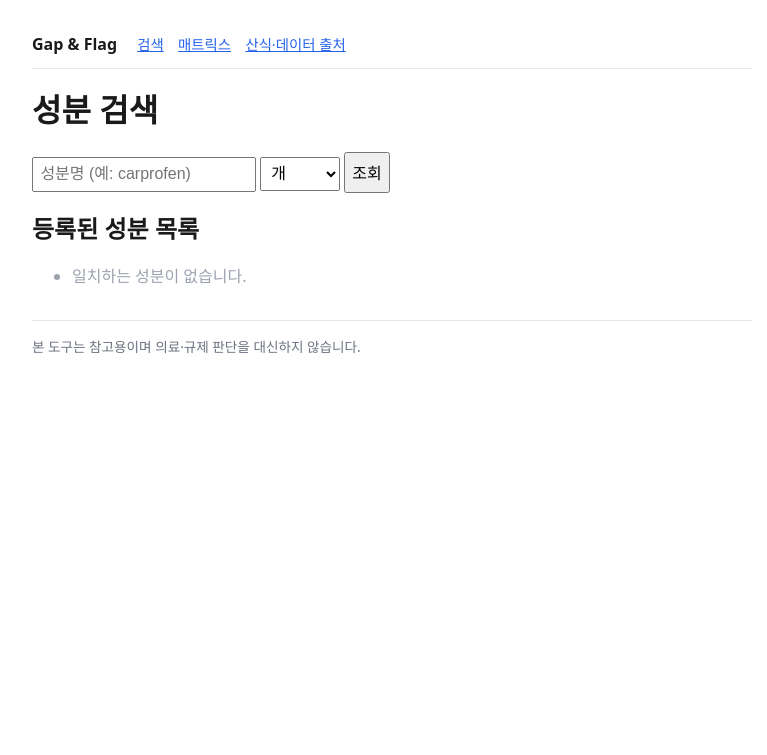
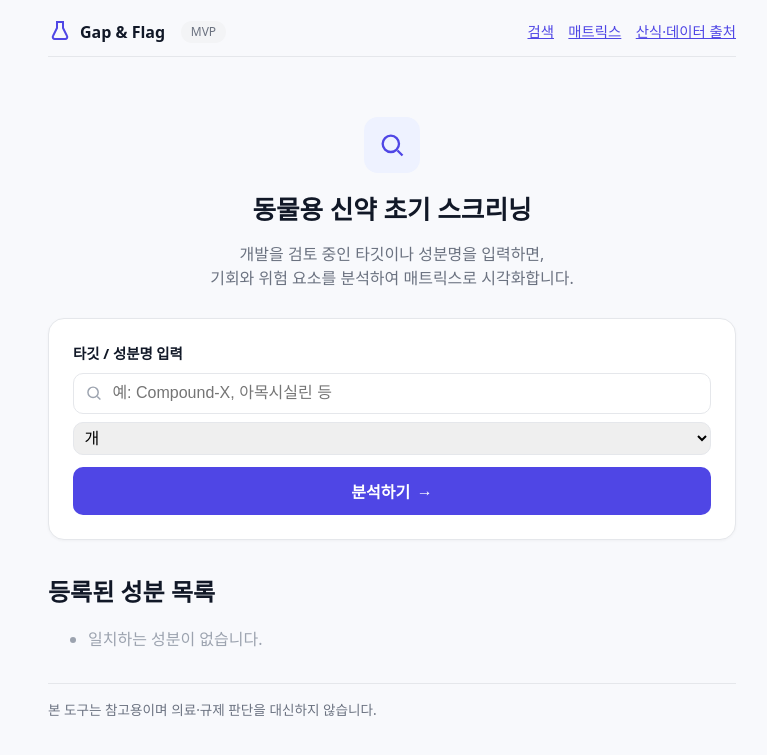
Before and after one commit to Ji-gam/GapFlag, a FastAPI app: template app/templates/search.html in a window 1280 px wide. Shown: the top 755 px of the page, without its empty margins (248-1015 px from the left). Run offline with FastAPI, Linux system fonts and the light colour scheme; the template is opened without the code that fills it, so the values that code supplies are empty.

Commit message:
design: 검색·상세 화면을 인디고 톤 카드 UI로 리디자인
공유받은 VetScreen 목업을 참고해 랜딩 검색 화면을 히어로 카드 레이아웃으로 바꾸고,
근거 카드 화면에 위험/기회 색상 accent와 데이터 없음(dashed) 스타일을 적용.

Co-Authored-By: Claude Sonnet 5 <noreply@anthropic.com>

```diff
--- a/app/templates/base.html
+++ b/app/templates/base.html
@@ -5,36 +5,82 @@
 <meta name="viewport" content="width=device-width, initial-scale=1">
 <title>Gap &amp; Flag</title>
 <style>
-  body { font-family: system-ui, sans-serif; max-width: 720px; margin: 2rem auto; padding: 0 1rem; color: #1a1a1a; line-height: 1.5; }
-  a { color: #2563eb; }
+  :root {
+    --accent: #4f46e5;
+    --accent-dark: #4338ca;
+    --accent-bg: #eef2ff;
+    --ink: #111827;
+    --muted: #6b7280;
+    --border: #e5e7eb;
+    --page-bg: #f8f9fc;
+  }
+  * { box-sizing: border-box; }
+  body { font-family: system-ui, sans-serif; max-width: 720px; margin: 0 auto; padding: 0 1rem 2rem; color: var(--ink); line-height: 1.5; background: var(--page-bg); }
+  a { color: var(--accent); }
   .muted { color: #9ca3af; }
   h1 { margin-top: 0.25rem; }
   h1, h2 { line-height: 1.3; }
-  .card { border: 1px solid #e5e7eb; border-radius: 8px; padding: 1rem; margin-bottom: 0.75rem; }
+  .card { border: 1px solid var(--border); border-radius: 12px; padding: 1rem; margin-bottom: 0.75rem; background: #fff; }
   .card.null { background: #f3f4f6; color: #9ca3af; }
-  .disclaimer { margin-top: 2rem; padding-top: 1rem; border-top: 1px solid #e5e7eb; font-size: 0.85rem; color: #6b7280; }
+  .disclaimer { margin-top: 2rem; padding-top: 1rem; border-top: 1px solid var(--border); font-size: 0.85rem; color: var(--muted); }
   input, select, button { font-size: 1rem; padding: 0.4rem; }
   table { border-collapse: collapse; width: 100%; margin: 0.75rem 0 1.25rem; font-size: 0.9rem; }
-  th, td { border: 1px solid #e5e7eb; padding: 0.4rem 0.6rem; text-align: left; vertical-align: top; }
+  th, td { border: 1px solid var(--border); padding: 0.4rem 0.6rem; text-align: left; vertical-align: top; }
   th { background: #f9fafb; }
   code { background: #f3f4f6; padding: 0.1rem 0.3rem; border-radius: 4px; }
 
-  .site-header { display: flex; flex-wrap: wrap; align-items: baseline; gap: 0.4rem 1rem; padding-bottom: 0.75rem; margin-bottom: 1.25rem; border-bottom: 1px solid #e5e7eb; }
-  .site-header .brand { font-weight: 700; color: #1a1a1a; text-decoration: none; margin-right: 0.25rem; }
-  .site-header nav { display: flex; gap: 0.9rem; font-size: 0.9rem; }
+  .site-header { display: flex; flex-wrap: wrap; align-items: center; gap: 0.4rem 1rem; padding: 1.25rem 0 0.75rem; margin-bottom: 1.25rem; border-bottom: 1px solid var(--border); }
+  .site-header .brand { display: flex; align-items: center; gap: 0.5rem; font-weight: 700; color: var(--ink); text-decoration: none; }
+  .site-header .brand-icon { width: 1.5rem; height: 1.5rem; color: var(--accent); }
+  .site-header .badge { font-size: 0.75rem; color: var(--muted); background: #f3f4f6; border-radius: 999px; padding: 0.15rem 0.6rem; }
+  .site-header nav { display: flex; gap: 0.9rem; font-size: 0.9rem; margin-left: auto; }
 
   .score-summary { display: flex; flex-wrap: wrap; gap: 0.75rem; margin: 1rem 0 1.5rem; }
-  .score-box { flex: 1 1 200px; border: 1px solid #e5e7eb; border-radius: 8px; padding: 0.75rem 1rem; }
+  .score-box { flex: 1 1 200px; border: 1px solid var(--border); border-radius: 12px; padding: 0.75rem 1rem; background: #fff; }
   .score-box.null { background: #f3f4f6; }
-  .score-box .score-label { font-size: 0.85rem; color: #6b7280; }
+  .score-box .score-label { font-size: 0.85rem; color: var(--muted); }
   .score-box .score-value { font-size: 1.6rem; font-weight: 700; }
   .score-box .score-value.null { color: #9ca3af; font-size: 1.1rem; font-weight: 400; }
-  .coverage-badge { display: inline-block; margin-top: 0.25rem; font-size: 0.8rem; padding: 0.1rem 0.45rem; border-radius: 999px; background: #eef2ff; color: #3730a3; }
+  .coverage-badge { display: inline-block; margin-top: 0.25rem; font-size: 0.8rem; padding: 0.1rem 0.45rem; border-radius: 999px; background: var(--accent-bg); color: #3730a3; }
+
+  .hero { text-align: center; padding: 2.5rem 0 1rem; }
+  .hero-icon { width: 3.5rem; height: 3.5rem; margin: 0 auto 1.25rem; display: flex; align-items: center; justify-content: center; background: var(--accent-bg); color: var(--accent); border-radius: 14px; }
+  .hero-icon svg { width: 1.75rem; height: 1.75rem; }
+  .hero h1 { font-size: 1.6rem; margin-bottom: 0.5rem; }
+  .hero-sub { color: var(--muted); margin-bottom: 1.75rem; }
+  .search-card { text-align: left; background: #fff; border: 1px solid var(--border); border-radius: 16px; padding: 1.5rem; box-shadow: 0 1px 3px rgba(0,0,0,0.04); }
+  .search-card label { display: block; font-size: 0.9rem; font-weight: 600; margin-bottom: 0.5rem; }
+  .search-input { position: relative; margin-bottom: 0.5rem; }
+  .search-input svg { position: absolute; left: 0.75rem; top: 50%; transform: translateY(-50%); width: 1.1rem; height: 1.1rem; color: #9ca3af; }
+  .search-input input { width: 100%; padding: 0.65rem 0.75rem 0.65rem 2.4rem; border: 1px solid var(--border); border-radius: 10px; }
+  .search-input.has-error input { border-color: #fca5a5; }
+  .error-text { color: #dc2626; font-size: 0.85rem; margin: 0.25rem 0 0.75rem; }
+  .search-card select { width: 100%; margin-bottom: 0.75rem; border: 1px solid var(--border); border-radius: 10px; }
+  .btn-primary { display: flex; align-items: center; justify-content: center; gap: 0.4rem; width: 100%; background: var(--accent); color: #fff; border: none; border-radius: 10px; padding: 0.75rem; font-weight: 600; cursor: pointer; }
+  .btn-primary:hover { background: var(--accent-dark); }
+
+  .back-link { display: inline-block; font-size: 0.85rem; text-decoration: none; color: var(--muted); margin-bottom: 0.5rem; }
+  .back-link:hover { color: var(--accent); }
+  .score-box.risk { border-top: 3px solid #dc2626; }
+  .score-box.opportunity { border-top: 3px solid var(--accent); }
+  .score-box.risk .score-value { color: #dc2626; }
+  .score-box.opportunity .score-value { color: var(--accent); }
+  .score-box.null .score-value { color: #9ca3af; }
+  .card { box-shadow: 0 1px 2px rgba(0,0,0,0.03); }
+  .card strong { display: block; margin-bottom: 0.35rem; }
+  .card p { margin: 0.25rem 0; }
+  .card.null { border-style: dashed; }
+  .null-note { color: #9ca3af; font-style: italic; }
+  .card-source { font-size: 0.85rem; color: var(--muted); }
 </style>
 </head>
 <body>
 <header class="site-header">
-  <a class="brand" href="/">Gap &amp; Flag</a>
+  <a class="brand" href="/">
+    <svg class="brand-icon" viewBox="0 0 24 24" fill="none" stroke="currentColor" stroke-width="2"><path d="M9 2h6v6l4 8a2 2 0 0 1-2 3H7a2 2 0 0 1-2-3l4-8V2Z"/><path d="M9 2h6"/></svg>
+    Gap &amp; Flag
+  </a>
+  <span class="badge">MVP</span>
   <nav>
     <a href="/">검색</a>
     <a href="/matrix">매트릭스</a>
--- a/app/templates/search.html
+++ b/app/templates/search.html
@@ -1,18 +1,30 @@
 {% extends "base.html" %}
 {% block content %}
-<h1>성분 검색</h1>
-<form method="get" action="/matrix">
-  <input type="text" name="ingredient" placeholder="성분명 (예: carprofen)" value="{{ query }}" required>
-  <select name="species">
-    <option value="dog">개</option>
-    <option value="cat">고양이</option>
-  </select>
-  <button type="submit">조회</button>
-</form>
+<div class="hero">
+  <div class="hero-icon">
+    <svg viewBox="0 0 24 24" fill="none" stroke="currentColor" stroke-width="2"><circle cx="11" cy="11" r="7"/><path d="M21 21l-4.3-4.3"/></svg>
+  </div>
+  <h1>동물용 신약 초기 스크리닝</h1>
+  <p class="hero-sub">개발을 검토 중인 타깃이나 성분명을 입력하면,<br>기회와 위험 요소를 분석하여 매트릭스로 시각화합니다.</p>
 
-{% if error %}
-<p style="color:#dc2626">{{ error }}</p>
-{% endif %}
+  <div class="search-card">
+    <form method="get" action="/matrix">
+      <label for="ingredient">타깃 / 성분명 입력</label>
+      <div class="search-input {% if error %}has-error{% endif %}">
+        <svg viewBox="0 0 24 24" fill="none" stroke="currentColor" stroke-width="2"><circle cx="11" cy="11" r="7"/><path d="M21 21l-4.3-4.3"/></svg>
+        <input id="ingredient" type="text" name="ingredient" placeholder="예: Compound-X, 아목시실린 등" value="{{ query }}">
+      </div>
+      {% if error %}
+      <p class="error-text">{{ error }}</p>
+      {% endif %}
+      <select name="species">
+        <option value="dog">개</option>
+        <option value="cat">고양이</option>
+      </select>
+      <button type="submit" class="btn-primary">분석하기 <span aria-hidden="true">&rarr;</span></button>
+    </form>
+  </div>
+</div>
 
 <h2>등록된 성분 목록</h2>
 <ul>
```
Also changed, not shown: app/templates/detail.html (+9 -9 lines).
